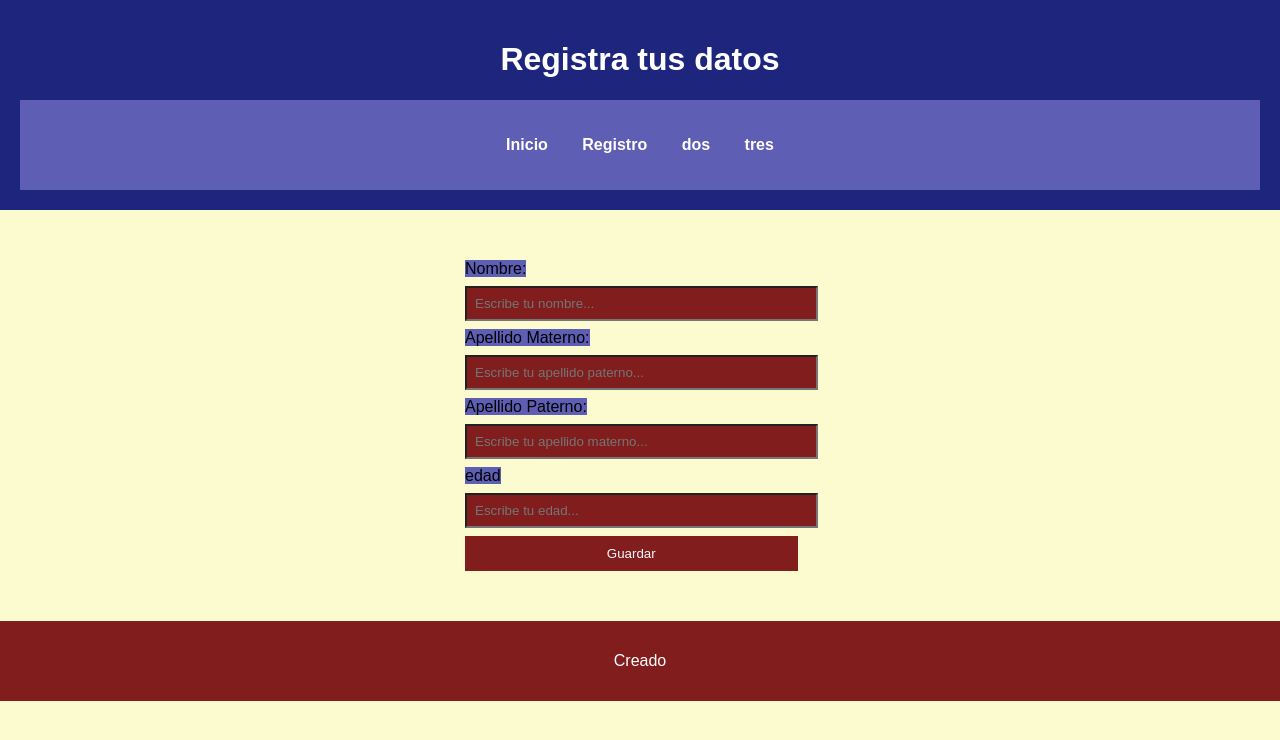
After one commit to AyalaJulieta54/JAH2, a Django app: page /Registro in a window 1280 px wide. The commit adds this page. Shown: the top 740 px of the page. Run offline with Django 5.2, Linux system fonts and the light colour scheme.

Commit message:
Se agrego un formulario

```diff
--- a/Ayala/static/Ayala/estilos.css
+++ b/Ayala/static/Ayala/estilos.css
@@ -63,3 +63,28 @@ footer {
     text-align: center;
     padding: 15px;
 }
+form {
+    background-color: #fcfacf;
+    width: 350px;
+    margin: 30px auto;
+    padding: 20px;
+    border-radius: 10px;
+}
+input, select, textarea{
+    width: 95%;
+    padding: 8px;
+    margin: 8px 0;
+    box-sizing: border box;
+    background-color: rgb(129, 29, 29);
+}
+button{
+    background-color:  rgb(129, 29, 29);
+    color: aliceblue;
+    padding: 10px;
+    border: none;
+    width: 95%;
+    cursor: pointer;
+}
+label{
+    background-color: #5d5eb4;
+}
--- /dev/null
+++ b/Ayala/templates/Ayala/formregistro.html
@@ -0,0 +1,46 @@
+{% load static %}
+<!DOCTYPE html>
+<html lang="es">
+<head>
+    <meta charset="UTF-8">
+    <meta name="viewport" content="width=device-width, initial-scale=1.0">
+    <title>registro</title>
+
+    <link rel="stylesheet" href="{% static 'Ayala/estilos.css' %}">
+</head>
+
+<body>
+
+    <!-- ENCABEZADO -->
+    <header>
+        <h1>Registra tus datos</h1>
+
+        <!-- MENÚ DE NAVEGACIÓN -->
+        <nav>
+            <ul>
+                <li><a href="inicio">Inicio</a></li>
+                <li><a href="Registro">Registro</a></li>
+                <li><a href="#">dos</a></li>
+                <li><a href="#">tres</a></li>
+            </ul>
+        </nav>
+    </header>
+<form method="POST">
+    <label>Nombre:</label>
+    <input type="text" name="nombre" placeholder="Escribe tu nombre..." required>
+    <label>Apellido Materno:</label>
+    <input type="text" name="apellidop" placeholder="Escribe tu apellido paterno..." required>
+    <label>Apellido Paterno:</label>
+    <input type="text" name="apellidom" placeholder="Escribe tu apellido materno...">
+    <label>edad</label>
+    <input type="number" name="edad" min="14" max="25" placeholder="Escribe tu edad..." required>
+    <button type="submit">Guardar</button>
+
+</form>
+    <!-- PIE DE PÁGINA -->
+    <footer>
+        <p>Creado</p>
+    </footer>
+
+</body>
+</html>
--- a/Ayala/templates/Ayala/inicio.html
+++ b/Ayala/templates/Ayala/inicio.html
@@ -18,8 +18,8 @@
         <!-- MENÚ DE NAVEGACIÓN -->
         <nav>
             <ul>
-                <li><a href="#inicio">Inicio</a></li>
-                <li><a href="#">uno</a></li>
+                <li><a href="inicio">Inicio</a></li>
+                <li><a href="Registro">Registro</a></li>
                 <li><a href="#">dos</a></li>
                 <li><a href="#">tres</a></li>
             </ul>
--- a/Ayala/views.py
+++ b/Ayala/views.py
@@ -2,3 +2,5 @@ from django.shortcuts import render
 
 def inicio (request):
     return render (request, "Ayala/inicio.html")
+def Registro(request):
+    return render(request, "Ayala/formregistro.html")
--- a/JAH/urls.py
+++ b/JAH/urls.py
@@ -20,5 +20,7 @@ from Ayala import views
 
 urlpatterns = [
     path('admin/', admin.site.urls),
-    path('', views.inicio)
+    path('', views.inicio),
+    path('inicio', views.inicio),
+    path('Registro', views.Registro)
 ]
```
